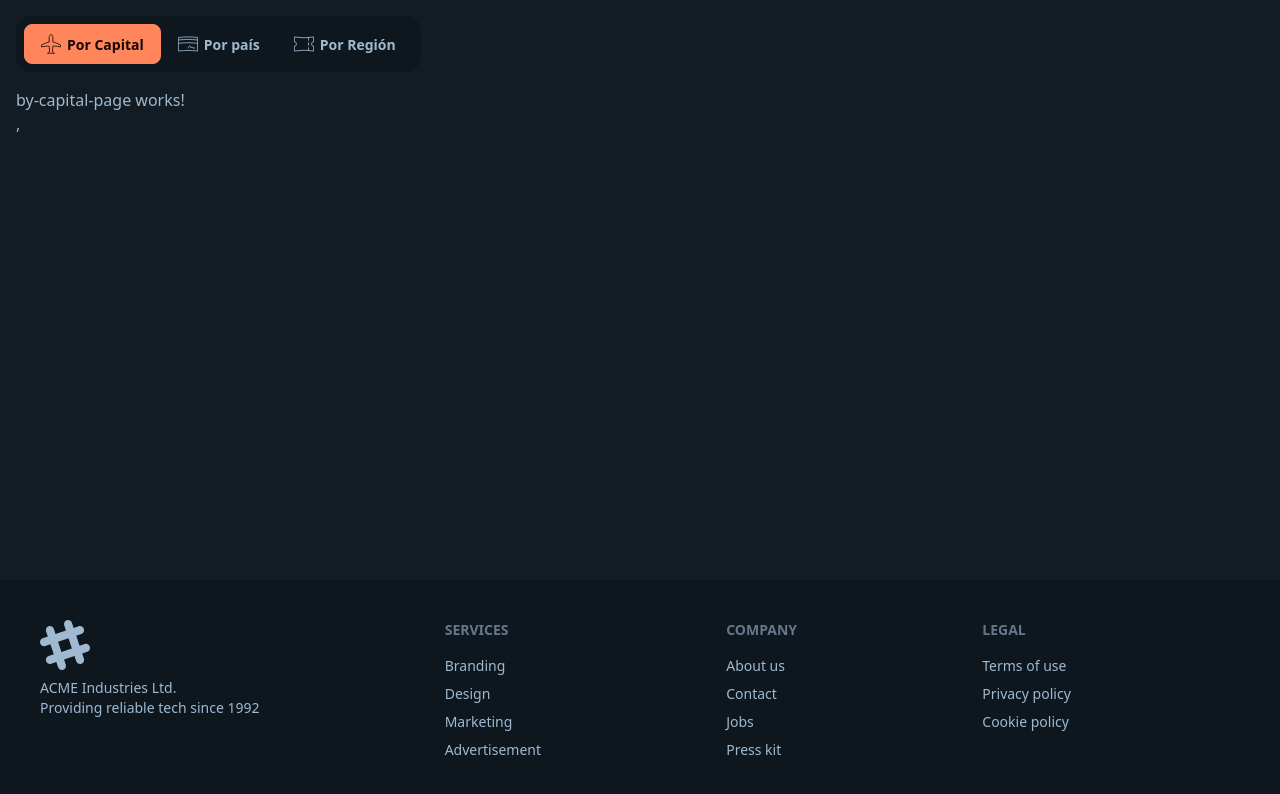
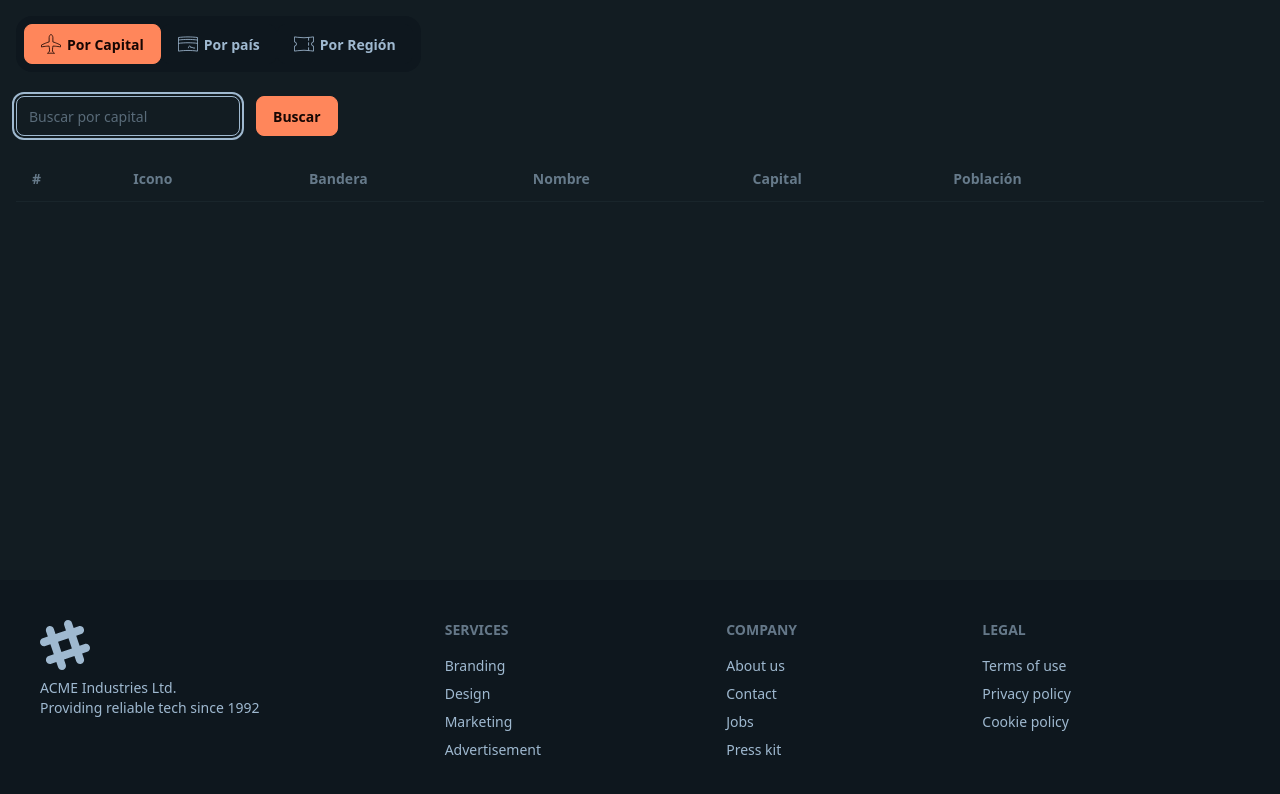
Before and after one commit to juanignacioalonso/country-app, an Angular app: page /country/by-capital in a window 1280 px wide. Shown: the top 794 px of the page. Built offline with nearby package versions, Linux system fonts and the light colour scheme.

Commit message:
inputs y tablas 111

```diff
--- a/src/app/country/pages/by-capital-page/by-capital-page.component.html
+++ b/src/app/country/pages/by-capital-page/by-capital-page.component.html
@@ -1 +1,32 @@
-<p>by-capital-page works!</p>,
+<section class="flex flex-row gap-2 mt-2">
+  <input
+  type="text"
+  class="input input-bordered me-2 w-56"
+  placeholder="Buscar por capital"
+  autofocus
+  #txtSearch
+  (keyup.enter)="onSearch(txtSearch.value)">
+  <button class="btn btn-primary"(click)="onSearch(txtSearch.value)"
+  >Buscar</button>
+</section>
+
+<section class="mt-5">
+  <table class="table table-md mt-2 w-full">
+      <thead>
+        <tr>
+          <th>#</th>
+          <th>Icono</th>
+          <th>Bandera</th>
+          <th>Nombre</th>
+          <th>Capital</th>
+          <th>Población</th>
+          <th></th>
+        </tr>
+      </thead>
+      <tbody>
+        <tr>
+
+        </tr>
+      </tbody>
+  </table>
+</section>
--- a/src/app/country/pages/by-capital-page/by-capital-page.component.ts
+++ b/src/app/country/pages/by-capital-page/by-capital-page.component.ts
@@ -5,4 +5,11 @@
   imports: [],
   templateUrl: './by-capital-page.component.html',
 })
-export class ByCapitalPageComponent { }
+export class ByCapitalPageComponent {
+
+  onSearch(value: string){
+    console.log({ value });
+    // Aquí puedes implementar la lógica para buscar por capital
+  }
+
+ }
```
